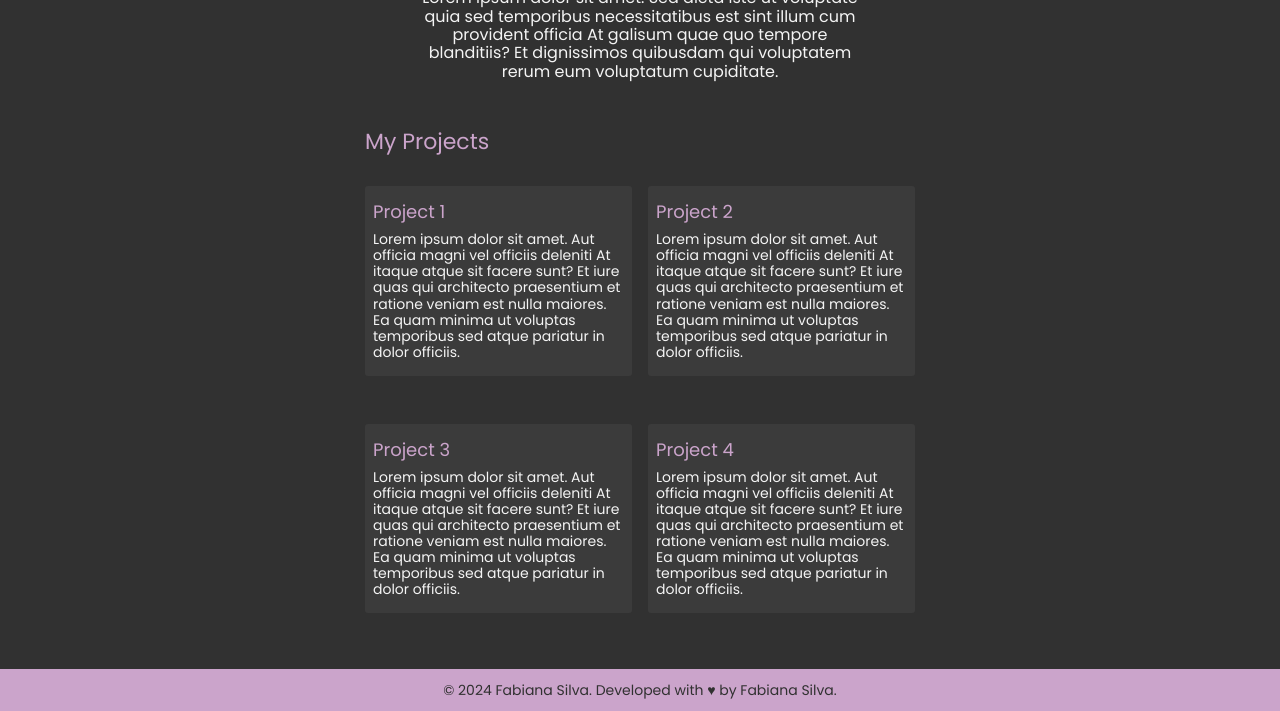
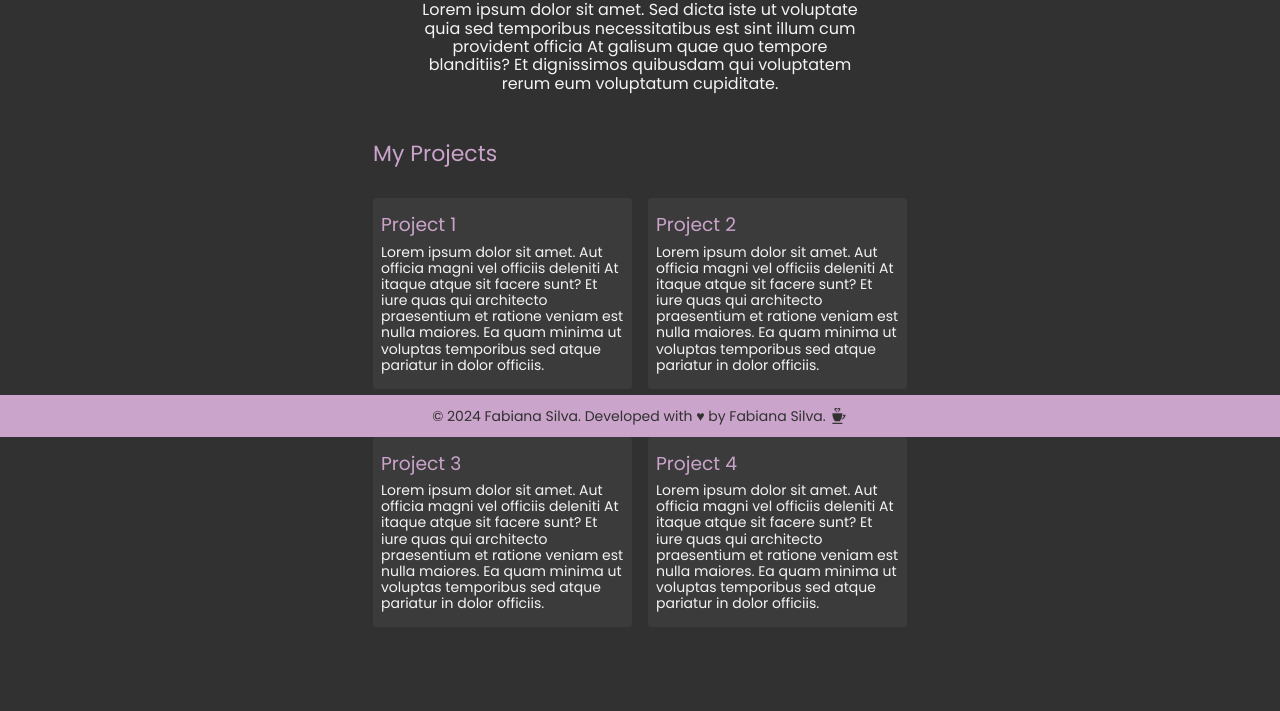
Before and after one commit to Ignacio-fabianamaria/portfolio-HTML5_CSS3, a plain HTML site: page index.html in a window 1280 px wide. Shown: the part 363-1074 px from the top of the page. After the commit the page ends 1046 px from the top, so only its background shows below. Drawn offline with nearby package versions, Linux system fonts and the light colour scheme; a web font is replaced by a local one.

Commit message:
add favicon and animation

```diff
--- a/assets/css/global.css
+++ b/assets/css/global.css
@@ -1,5 +1,12 @@
 body{
     background-color: #313131;
+    height: 100vh;
+    display: flex;
+    flex-direction: column;
+    justify-content: space-between;
+    font-family: 'Poppins', sans-serif;
+    color: #f4f4f4;
+    --highlight-color: #cba4cb;
 }
 
 .header {
@@ -51,22 +58,21 @@ justify-content: flex-end;
     width: 100%;
     max-width: 200px;
     border-radius: 50%;
+    border: 6px solid  #868686;
 }
 
 .profile__name{
     font-family: 'Damion', cursive;
     font-size: 52px;
     font-weight: 400;
-    color: #cba4cb;
+    color: var(--highlight-color);
     margin: 16px 0;
 }
 
 .profile__description{
     margin: 0;
-    font-family: 'Poppins', sans-serif;
     font-size: 16px;
     font-weight: 400;
-    color: #f4f4f4;
     width: 100%;
     max-width: 450px;
     text-align: center;
@@ -77,13 +83,14 @@ justify-content: flex-end;
     width: 100%;
     max-width: 550px;
     margin: 24px auto;
+    box-sizing: border-box;
 }
 
 .section__title{
-    font-family: 'Poppins', sans-serif;
+
     font-size: 22px;
     font-weight: 400;
-    color:  #cba4cb;
+    color: var(--highlight-color);
     margin: 16px 0;
 }
 
@@ -103,34 +110,49 @@ justify-content: flex-end;
 }
 
 .project__title{
-    font-family: 'Poppins', sans-serif;
-    font-size: 18px;
     font-weight: 400;
-    color: #cba4cb;
+    color: var(--highlight-color);
     margin: 8px 0;
 }
 
 .project__description{
-    font-family: 'Poppins', sans-serif;
     font-size: 14px;
     font-weight: 400;
-    color: #f4f4f4;
     margin: 8px 0;
 }
 
 .footer{
     width: 100%;
     height: 42px;
-    background-color: #cba4cb;
+    background-color:var(--highlight-color);
+    padding: 8px;
     display: flex;
     align-items: center;
     justify-content: center;
     box-sizing: border-box;
+    flex-shrink: 0;
+    gap: 4px;
+    position: fixed;
+    bottom: 0;
+
 }
 
 .footer__span{
-    font-family: 'Poppins', sans-serif;
     font-weight: 400;
     font-size: 14px;
     color: #313131;
 }
+
+.footer__icon{
+    width: 18px;
+    animation: pulsate 1.2s infinite alternate;
+}
+
+@keyframes pulsate {
+    0%{
+        transform: scale(.8);
+    }
+    100%{
+        transform: scale(1.2);
+    }
+}
--- a/index.html
+++ b/index.html
@@ -7,6 +7,7 @@
     <meta name="author" content="Fabiana Silva">
     <meta name="description"
         content="Site pessoal desenvolvido como portifólio para conclusao do curso de HTMl5 e CSS3 da plataforma maismulheres.tech criada pela WoMakersCode">
+    <link rel="shortcut icon" type="image/png" href="assets/icons/iconmonstr-favorite-7-240.png">
     <link rel="preconnect" href="https://fonts.googleapis.com">
     <link rel="preconnect" href="https://fonts.gstatic.com" crossorigin>
     <link
@@ -19,40 +20,53 @@
 
 <body>
     <header class="header">
-        <a href="#" class="header__link"><img src="assets/icons/iconmonstr-github-4.svg"> </a>
-        <a href="#" class="header__link"><img class="icon" src="assets/icons/iconmonstr-linkedin-4.svg"> </a>
-        <a href="#" class="header__link"><img class="icon" src="assets/icons/iconmonstr-twitter-4.svg"> </a>
+        <a href="#" class="header__link"><img class="icon" alt="github" src="assets/icons/iconmonstr-github-4.svg"> </a>
+        <a href="#" class="header__link"><img class="icon" alt="linkedin" src="assets/icons/iconmonstr-linkedin-4.svg">
+        </a>
+        <a href="#" class="header__link"><img class="icon" alt="twitter" src="assets/icons/iconmonstr-twitter-4.svg">
+        </a>
     </header>
     <main class="main">
         <div class="profile">
-    <img src="assets/images/profile.jpeg" alt="" class="profile__photo">
+            <img src="assets/images/profile.jpeg" alt="Fabiana Silva photo" class="profile__photo">
             <h1 class="profile__name">Fabiana Silva</h1>
-    <p class="profile__description">Lorem ipsum dolor sit amet. Sed dicta iste ut voluptate quia sed temporibus necessitatibus est sint illum cum provident officia At galisum quae quo tempore blanditiis? Et dignissimos quibusdam qui voluptatem rerum eum voluptatum cupiditate.</p>
+            <p class="profile__description">Lorem ipsum dolor sit amet. Sed dicta iste ut voluptate quia sed temporibus
+                necessitatibus est sint illum cum provident officia At galisum quae quo tempore blanditiis? Et
+                dignissimos quibusdam qui voluptatem rerum eum voluptatum cupiditate.</p>
         </div>
         <section class="section">
             <h2 class="section__title">My Projects</h2>
             <div class="projects">
                 <article class="project">
                     <h3 class="project__title">Project 1</h3>
-            <p class="project__description">Lorem ipsum dolor sit amet. Aut officia magni vel officiis deleniti At itaque atque sit facere sunt? Et iure quas qui architecto praesentium et ratione veniam est nulla maiores. Ea quam minima ut voluptas temporibus sed atque pariatur in dolor officiis. </p>
+                    <p class="project__description">Lorem ipsum dolor sit amet. Aut officia magni vel officiis deleniti
+                        At itaque atque sit facere sunt? Et iure quas qui architecto praesentium et ratione veniam est
+                        nulla maiores. Ea quam minima ut voluptas temporibus sed atque pariatur in dolor officiis. </p>
                 </article>
                 <article class="project">
                     <h3 class="project__title">Project 2</h3>
-            <p class="project__description">Lorem ipsum dolor sit amet. Aut officia magni vel officiis deleniti At itaque atque sit facere sunt? Et iure quas qui architecto praesentium et ratione veniam est nulla maiores. Ea quam minima ut voluptas temporibus sed atque pariatur in dolor officiis. </p>
+                    <p class="project__description">Lorem ipsum dolor sit amet. Aut officia magni vel officiis deleniti
+                        At itaque atque sit facere sunt? Et iure quas qui architecto praesentium et ratione veniam est
+                        nulla maiores. Ea quam minima ut voluptas temporibus sed atque pariatur in dolor officiis. </p>
                 </article>
                 <article class="project">
                     <h3 class="project__title">Project 3</h3>
-            <p class="project__description">Lorem ipsum dolor sit amet. Aut officia magni vel officiis deleniti At itaque atque sit facere sunt? Et iure quas qui architecto praesentium et ratione veniam est nulla maiores. Ea quam minima ut voluptas temporibus sed atque pariatur in dolor officiis. </p>
+                    <p class="project__description">Lorem ipsum dolor sit amet. Aut officia magni vel officiis deleniti
+                        At itaque atque sit facere sunt? Et iure quas qui architecto praesentium et ratione veniam est
+                        nulla maiores. Ea quam minima ut voluptas temporibus sed atque pariatur in dolor officiis. </p>
                 </article>
                 <article class="project">
                     <h3 class="project__title">Project 4</h3>
-            <p class="project__description">Lorem ipsum dolor sit amet. Aut officia magni vel officiis deleniti At itaque atque sit facere sunt? Et iure quas qui architecto praesentium et ratione veniam est nulla maiores. Ea quam minima ut voluptas temporibus sed atque pariatur in dolor officiis. </p>
+                    <p class="project__description">Lorem ipsum dolor sit amet. Aut officia magni vel officiis deleniti
+                        At itaque atque sit facere sunt? Et iure quas qui architecto praesentium et ratione veniam est
+                        nulla maiores. Ea quam minima ut voluptas temporibus sed atque pariatur in dolor officiis. </p>
                 </article>
             </div>
         </section>
     </main>
     <footer class="footer">
         <span class="footer__span">&copy; 2024 Fabiana Silva. Developed with ♥ by Fabiana Silva.</span>
+        <img class="footer__icon" src="assets/icons/iconmonstr-coffee-10.svg" alt="love coffe">
     </footer>
 </body>
 
```
Also changed, not shown: assets/icons/iconmonstr-coffee-10.svg (added), assets/icons/iconmonstr-favorite-7-240.png (added). Lines whose indentation alone changed are shown as unchanged.
